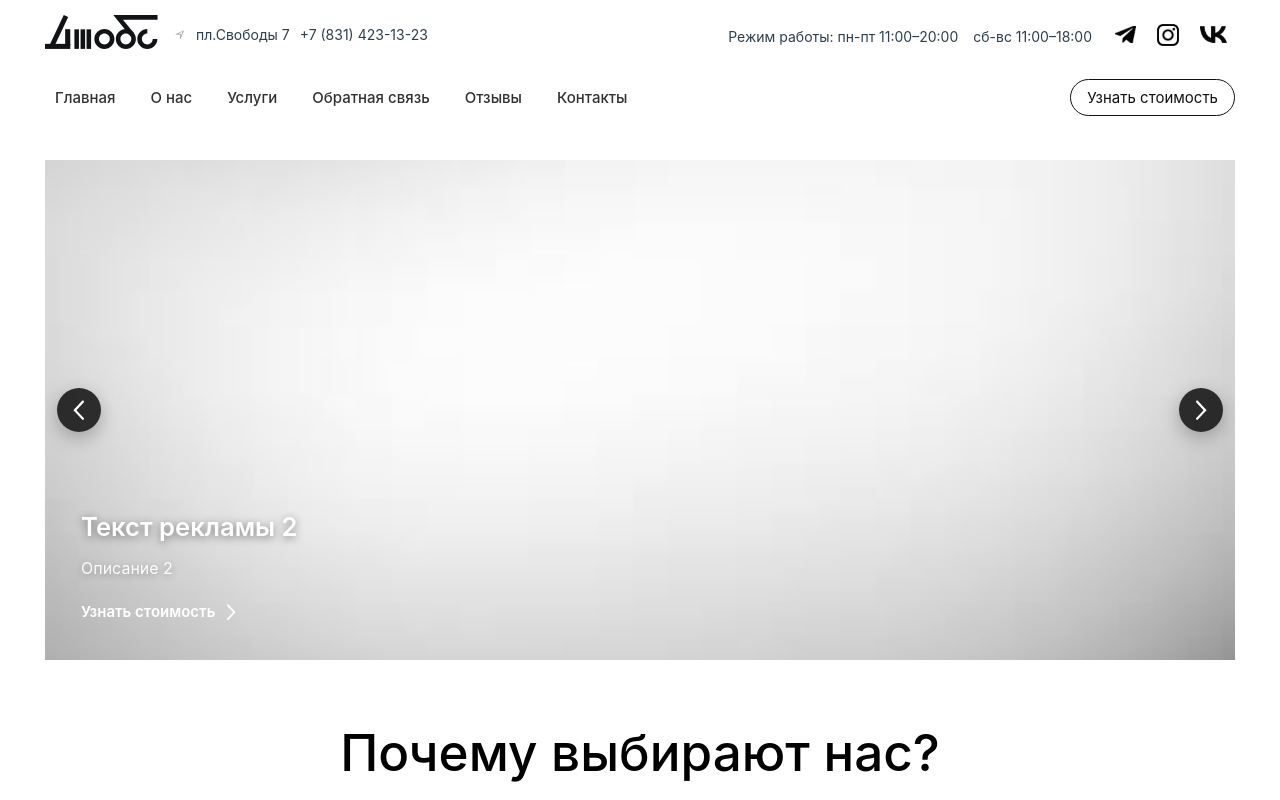
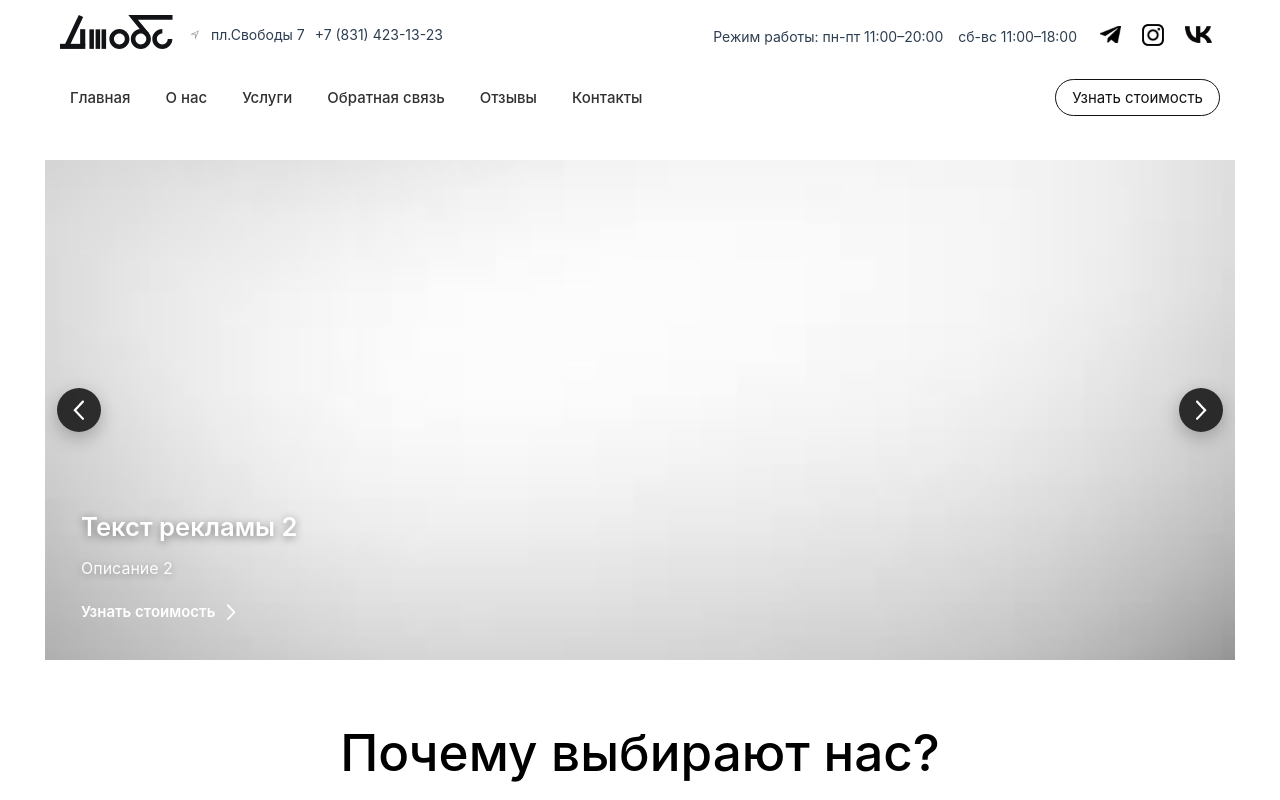
Before and after one commit to kuznemai/jobs_vue, a Vue app: page / in a window 1280 px wide. Shown: the top 800 px of the page. Built offline with nearby package versions, Linux system fonts and the light colour scheme.

Commit message:
major fixes

```diff
--- a/src/App.vue
+++ b/src/App.vue
@@ -34,7 +34,6 @@ body {
   gap: 20px;
   max-width: 1200px;
   margin: 0 auto;
-  padding: 15px;
 }
 @media (min-width: 1270px) {
   .container {
--- a/src/components/Header.vue
+++ b/src/components/Header.vue
@@ -53,8 +53,8 @@ const slides = [
 /* Слайдер */
 .header__slider {
   width: 100%;
-  max-width: 1200px; /* ограничиваем ширину */
-  margin: 20px auto 0; /* центрируем слайдер */
+  max-width: 1200px;
+  margin: 20px auto 0;
 }
 
 /* --- Адаптив --- */
--- a/src/components/HeaderMeta.vue
+++ b/src/components/HeaderMeta.vue
@@ -83,6 +83,7 @@ const props = defineProps({
   justify-content: space-between;
   align-items: flex-end;
   width: 100%;
+  padding: 15px 15px 0 15px;
 }
 
 .header__meta_wrapper__left,
--- a/src/components/Navbar.vue
+++ b/src/components/Navbar.vue
@@ -58,6 +58,7 @@ const scrollToSection = (id) => {
   justify-content: space-between;
   align-items: center;
   width: 100%;
+  padding: 0 15px;
 }
 
 /* ===== Десктоп ===== */
```
